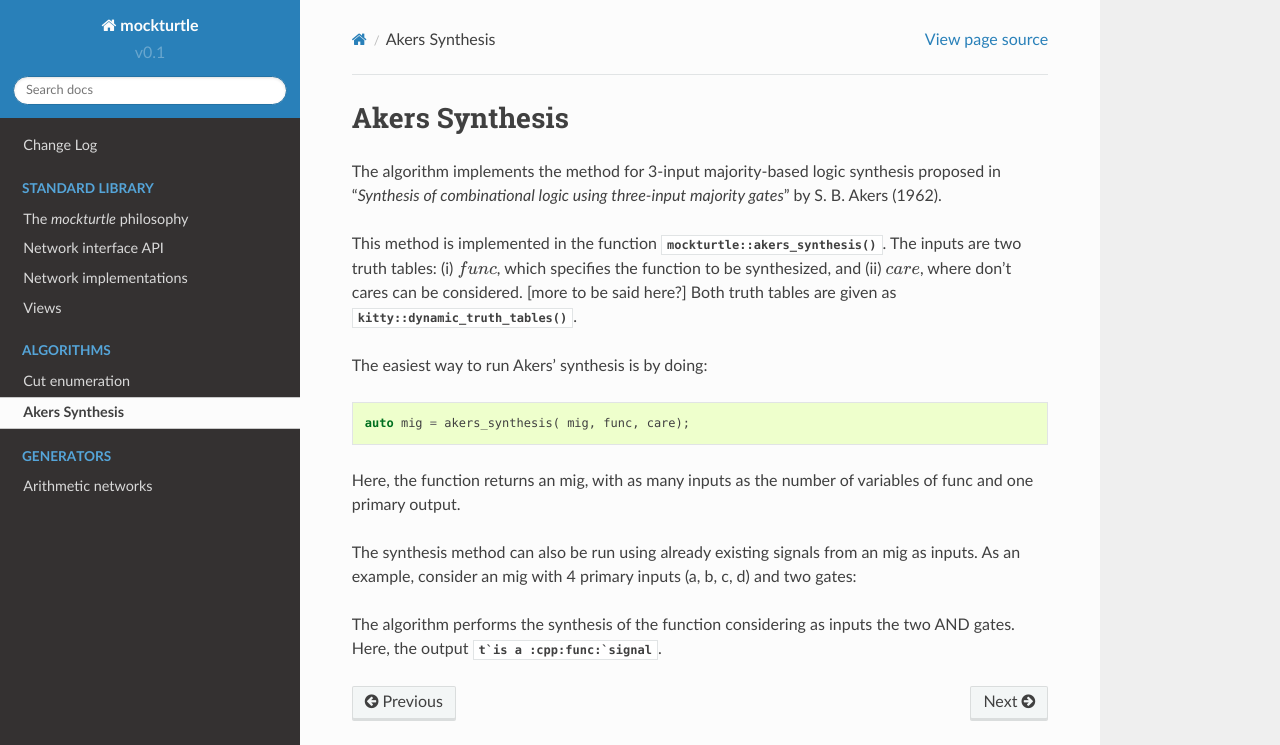
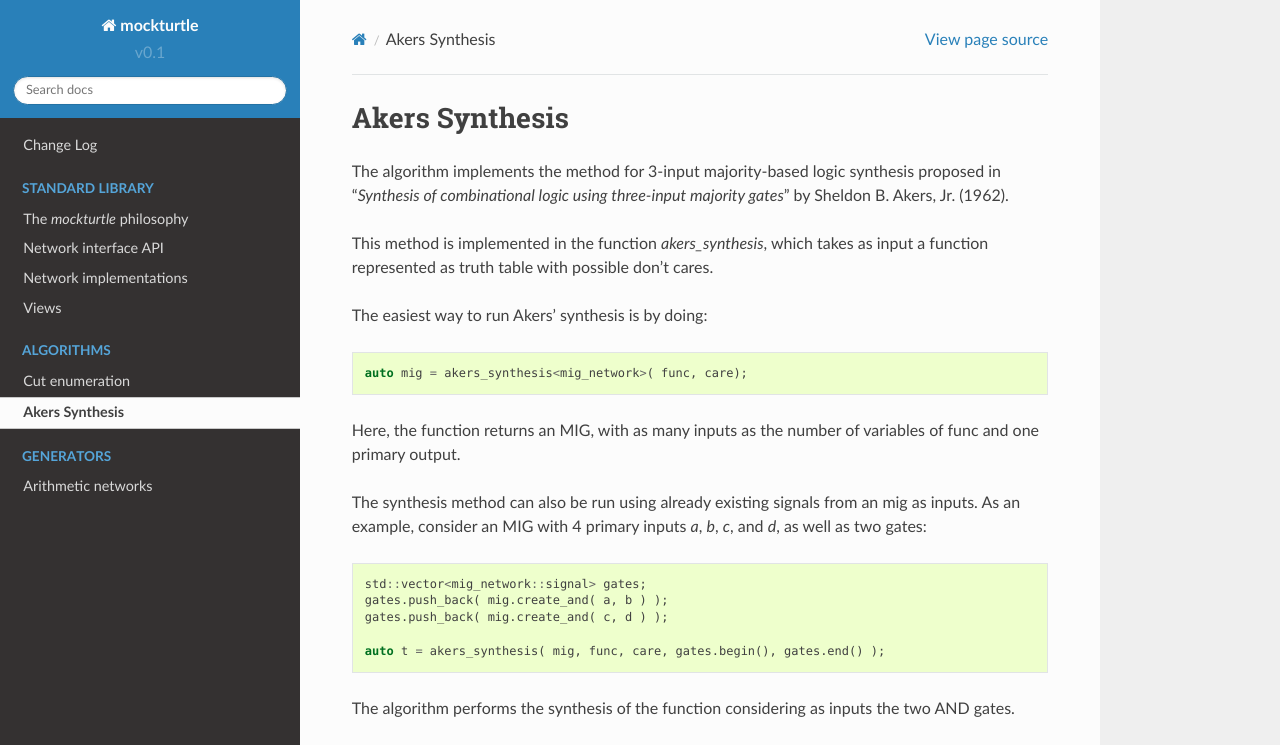
Before and after one commit to lsils/mockturtle, a Sphinx documentation site: the page built from docs/akers_synthesis.rst, in a window 1280 px wide and 1158 px high. Shown: the top 745 px of the window. Built offline with Sphinx 7.4.7 and the Read the Docs theme 2.0.0, drawn with Linux system fonts in a browser that asks for light colours; pages that are not in the unit, such as notebooks, are missing from menus; grey boxes are pictures that could not be loaded.

Commit message:
Documentation.

```diff
--- a/docs/akers_synthesis.rst
+++ b/docs/akers_synthesis.rst
@@ -3,27 +3,26 @@ Akers Synthesis
 
 The algorithm implements the method for 3-input majority-based logic synthesis proposed in
 “*Synthesis of combinational logic using three-input majority
-gates*” by S. B. Akers (1962).
+gates*” by Sheldon B. Akers, Jr. (1962).
 
-This method is implemented in the function :cpp:func:`mockturtle::akers_synthesis`.
-The inputs are two truth tables: (i) :math:`func`, which specifies the function to be synthesized,
-and (ii) :math:`care`, where don't cares can be considered. [more to be said here?]
-Both truth tables are given as :cpp:func:`kitty::dynamic_truth_tables`.
+This method is implemented in the function `akers_synthesis`, which takes as
+input a function represented as truth table with possible don't cares.
 
 The easiest way to run Akers' synthesis is by doing:
 
 .. code-block:: c++
 
-   auto mig = akers_synthesis( mig, func, care);
+   auto mig = akers_synthesis<mig_network>( func, care);
 
-Here, the function returns an mig, with as many inputs as the number of
+Here, the function returns an MIG, with as many inputs as the number of
 variables of func and one primary output.
 
 The synthesis method can also be run using already existing signals from an mig as inputs.
-As an example, consider an mig with 4 primary inputs (a, b, c, d)
-and two gates:
+As an example, consider an MIG with 4 primary inputs `a`, `b`, `c`, and `d`,
+as well as two gates:
 
 .. code-block:: c++
+
    std::vector<mig_network::signal> gates;
    gates.push_back( mig.create_and( a, b ) );
    gates.push_back( mig.create_and( c, d ) );
@@ -31,4 +30,7 @@ and two gates:
    auto t = akers_synthesis( mig, func, care, gates.begin(), gates.end() );
 
 The algorithm performs the synthesis of the function considering as inputs the two AND gates.
-Here, the output :cpp:func:`t`is a :cpp:func:`signal<mig_network>`.
+
+.. doxygenfunction:: mockturtle::akers_synthesis(Ntk&, kitty::dynamic_truth_table const&, kitty::dynamic_truth_table const&, LeavesIterator, LeavesIterator)
+
+.. doxygenfunction:: mockturtle::akers_synthesis(kitty::dynamic_truth_table const&, kitty::dynamic_truth_table const&)
```
Also changed, not shown: 2 other files.
